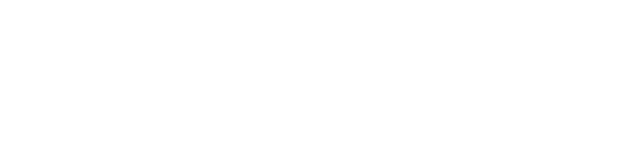
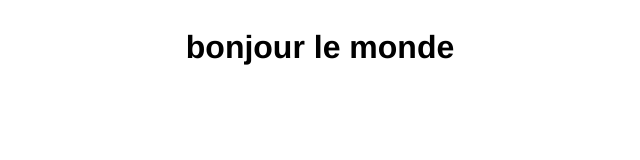
Before and after one commit to hadek/Hello, a plain HTML site: page index.html in a window 1280 px wide. Shown: the whole page, without its empty margins (328-968 px from the left). Drawn offline with Linux system fonts and the light colour scheme.

Commit message:
ajout style h1

```diff
--- a/index.html
+++ b/index.html
@@ -2,8 +2,23 @@
 <head>
 <title>Bonjour</title>
 <meta charset="utf-8">
+<style type="text/css">
+
+h1{
+	position: absolute;
+	top:auto;
+	width: 100%;
+	text-align: center;
+	font-family: Helvetica;
+	font-size: 100;
+
+	}
+
+</style>
 </head>
 <body>
-
+<h1>
+bonjour le monde
+</h1>
 </body>
 </html>
```
